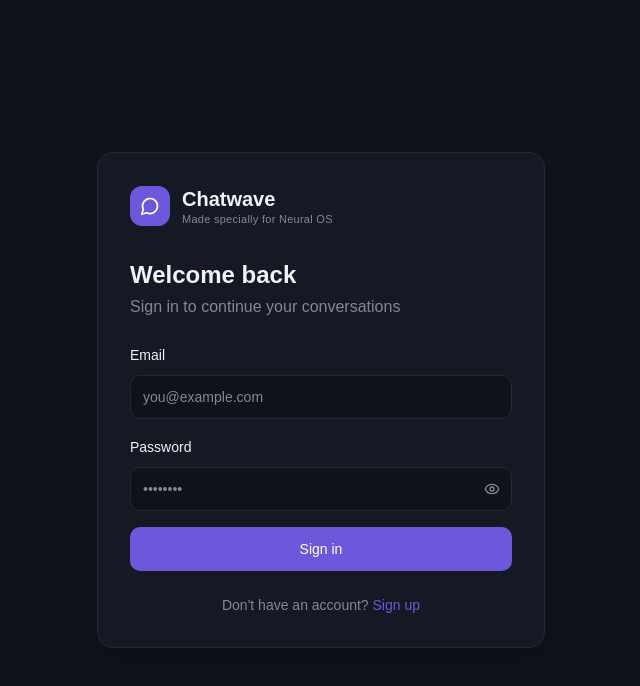
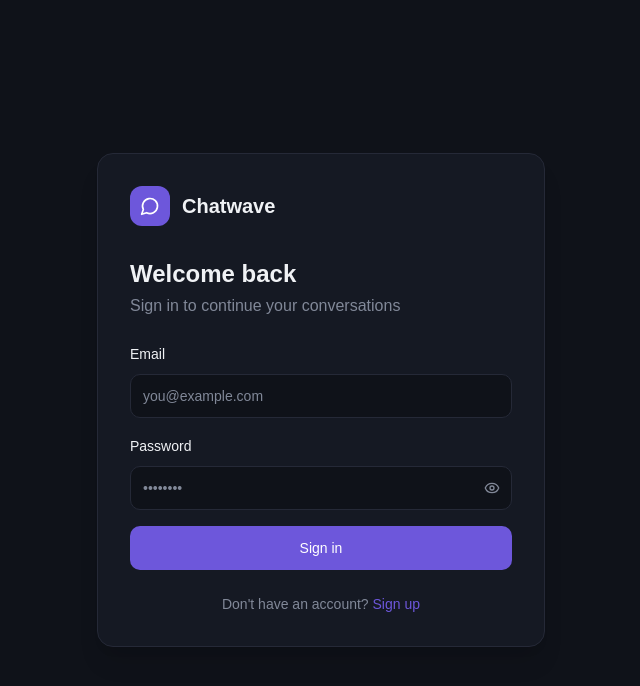
Before and after one commit to whosh289-dotcom/chatwave, a React (Vite) app: page /auth in a window 1280 px wide. Shown: the top 686 px of the page, without its empty margins (319-959 px from the left). Built offline with nearby package versions, Linux system fonts and the light colour scheme; no server answers; the HTML template or start-up script is replaced by a standard one.

Commit message:
Remove 'Made specially for Neural OS' text

```diff
--- a/src/pages/Auth.tsx
+++ b/src/pages/Auth.tsx
@@ -65,9 +65,6 @@ const Auth = () => {
           </div>
           <div className="flex flex-col leading-tight">
             <h1 className="text-xl font-bold font-heading">Chatwave</h1>
-            <span className="text-[11px] text-muted-foreground tracking-wide">
-              Made specially for Neural OS
-            </span>
           </div>
         </div>
 
```
